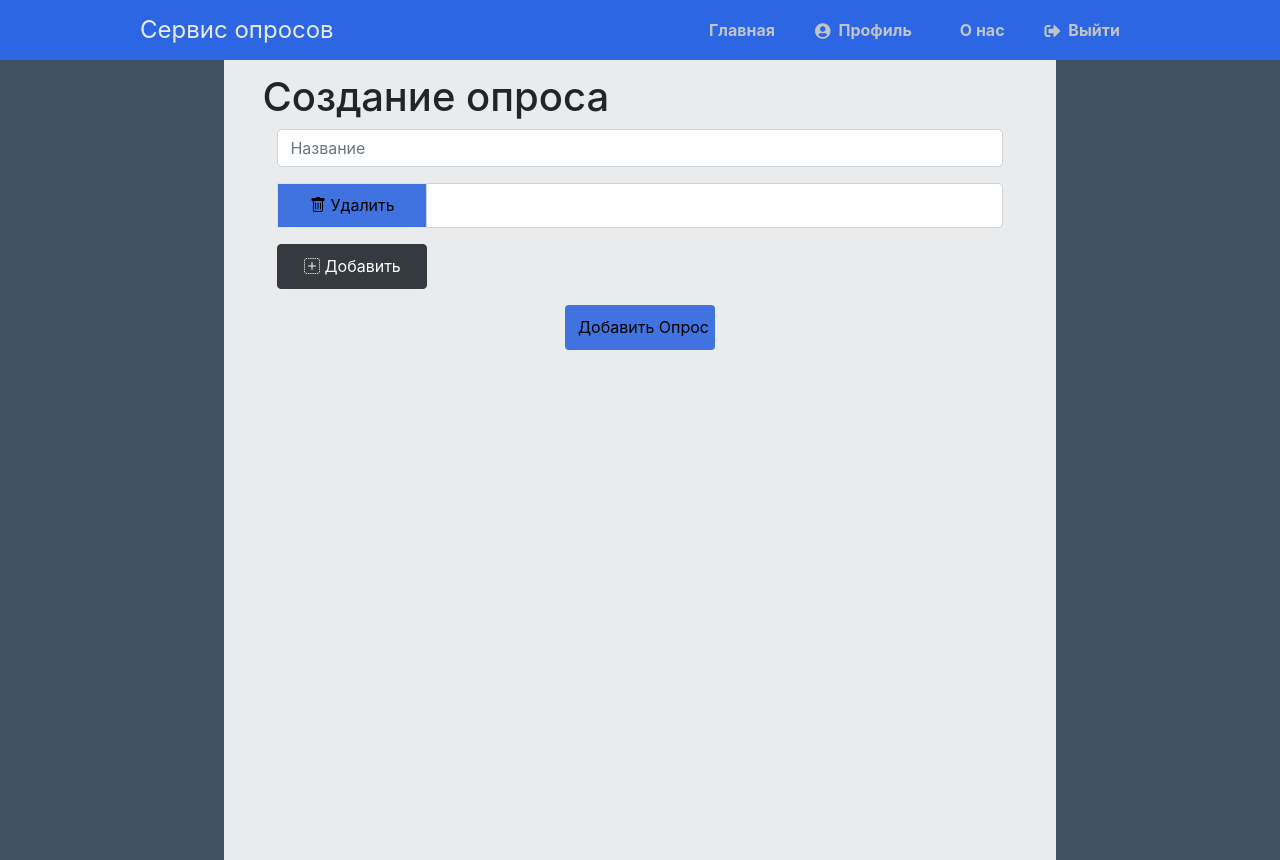
After one commit to DmitriyShestakov123/KR_RSChIR, a PHP site: page /createsurvey.php in a window 1280 px wide. The commit adds this page. Run offline with PHP 8.4, Linux system fonts and the light colour scheme; a user stored in the database is signed in; some libraries are stand-ins or nearby versions.

Commit message:
Added reg and creating surveys

```diff
--- /dev/null
+++ b/site/createsurvey.php
@@ -0,0 +1,82 @@
+<?php
+require('utils/user.php');
+require('utils/surveyUtils.php');
+session();
+addSurvey();
+?>
+<!DOCTYPE html>
+<html>
+
+<head>
+	<meta charset="utf-8">
+	<title>Создать опрос</title>
+	<link href="styles/style.css" rel="stylesheet" type="text/css">
+	<link rel="stylesheet" href="https://use.fontawesome.com/releases/v5.7.1/css/all.css">
+	<link rel="icon" type="image/png" href="favicon.png" />
+    <link rel="stylesheet" href=
+"//maxcdn.bootstrapcdn.com/bootstrap/4.0.0/css/bootstrap.min.css">
+    <link rel="stylesheet" href=
+"https://cdn.jsdelivr.net/npm/bootstrap-icons@1.3.0/font/bootstrap-icons.css">
+    <script src="//ajax.googleapis.com/ajax/libs/jquery/3.2.1/jquery.min.js">
+    </script>
+</head>
+
+<body class="loggedin" style="background-color: #435165;">
+	<nav class="navtop">
+		<div>
+			<h1>Сервис опросов</h1>
+			<a href="main.php"><i class="fas fa-home-alt"></i>Главная</a>
+			<a href="profile.php"><i class="fas fa-user-circle"></i>Профиль</a>
+			<a href="index.html"><i class="fa-solid fa-circle-info"></i>О нас</a>
+			<a href="logout.php"><i class="fas fa-sign-out-alt"></i>Выйти</a>
+		</div>
+	</nav>
+    <div class="profile">
+        <h1>Создание опроса</h1>
+        <form method="post">
+            <div class="col-lg-12">
+                <input type="text" class="form-control m-input" name="surveyName" placeholder="Название"  method="post">
+                <div id="row">
+                    <div class="input-group">
+                        <div class="input-group-prepend">
+                            <button
+                                id="DeleteRow" type="button">
+                                <i class="bi-trash"></i>
+                                Удалить
+                            </button>
+                        </div>
+                        <input type="text"
+                            class="form-control m-input" method="post" name="0">
+                    </div>
+                </div>
+                <div id="newinput"></div>
+                <div style="width:100%" class="input-group"><button id="rowAdder" type="button"
+                    class="btn btn-dark">
+                    <span class="bi bi-plus-square-dotted">
+                    </span> Добавить
+                </button></div>
+                <div class="div-submit">
+                    <input type="submit" value="Добавить Опрос" class="btn" name="make-survey-btn" method="post"/>
+                </div>
+            </div>
+        </form>
+    </div>
+    <script type="text/javascript">
+        var id = 1;
+        $("#rowAdder").click(function () {
+            newRowAdd =
+            '<div id="row"> <div class="input-group">' +
+            '<div class="input-group-prepend">' +
+            '<button id="DeleteRow" type="button">' +
+            '<i class="bi bi-trash"></i>Удалить</button> </div>' +
+            '<input name=' + '\"' + id + '\"' + ' type="text" class="form-control m-input" method="post"> </div> </div>';
+
+            $('#newinput').append(newRowAdd);
+            id += 1;
+        });
+
+        $("body").on("click", "#DeleteRow", function () {
+            $(this).parents("#row").remove();
+        })
+    </script>
+</body>
--- a/site/main.php
+++ b/site/main.php
@@ -29,6 +29,6 @@ session();
         <? showPreview();?>
     </div>
     <footer>
-        <p>© 2022 Servey Service</p>
+        <p>© 2022 Survey Service</p>
     </footer>
 </body>
--- a/site/styles/style.css
+++ b/site/styles/style.css
@@ -55,6 +55,14 @@ body {
 .navtop div a:hover {
 	color: #eaebed;
 }
+.back-btn {
+    background-color: #ffffff;
+    width: 100px;
+    height: 30px;
+    border-radius:0;
+    font-size: medium;
+    font-weight: 500;
+}
 .container2 {
     align-items: center;
     justify-content: center;
@@ -64,7 +72,7 @@ body {
     width: 400px;
     background-color: #ffffff;
     box-shadow: 0 0 9px 0 rgba(0, 0, 0, 0.3);
-    margin: 100px auto;
+    margin: 0 0 100px 0;
 }
 .login h1 {
     text-align: center;
@@ -254,3 +262,20 @@ button {
     transform: translate(0px, 1px);
     transition: 100ms;
 }
+
+/* ---- Survey Create ---- */
+.input-group {
+    margin: 1rem 0 1rem 0;
+}
+.btn {
+    background-color: #4073e0;
+    width: 150px;
+    height: 45px;
+}
+.div-submit {
+    width: 100%;
+    display: flex;
+    align-items: center;
+    flex-direction: row;
+    justify-content: space-around;
+}
--- a/site/survey.php
+++ b/site/survey.php
@@ -36,5 +36,4 @@ session();
 		<p>© 2022 Servey Service</p>
 	</footer>
 </body>
-<?php
-?>
+</html>
--- a/site/utils/surveyUtils.php
+++ b/site/utils/surveyUtils.php
@@ -26,9 +26,34 @@
     $mysqli->close();
 }
 
+function makeOwnResults() {
+    $flag = false;
+    $mysqli = new mysqli("db", "user", "password", "appDB");
+    $mysqli->set_charset("utf-8");
+    $author = $_SESSION['name'];
+    $result = $mysqli->query("SELECT * FROM survey_questions WHERE creator='$author'");
+    $curSurvey = 0;
+    foreach ($result as $row) {
+        echo "<br>";
+        if ($row['idSurvey'] != $curSurvey) {
+            if ($flag)
+                echo "</div></div>";
+            $flag = true;
+            echo "<div>";
+            echo "<h1 class='survey'>{$row['surveyName']}</h1>";
+            echo "<button class='interaction' id=$curSurvey onclick='myFunction(this.id)'>Показать/скрыть</button>";
+            echo "<div id=$curSurvey style='display: none;'>";
+            $curSurvey += 1;
+        }
+        echo "<p>{$row['questionBody']}</p>";
+        getAnswers($row['idQuestion']);
+    }
+    $mysqli->close();
+}
 
 function makeResults()
 {
+    $flag = false;
     $mysqli = new mysqli("db", "user", "password", "appDB");
     $mysqli->set_charset("utf-8");
     $result = $mysqli->query("SELECT * FROM survey_questions");
@@ -36,10 +61,13 @@ function makeResults()
     foreach ($result as $row) {
         echo "<br>";
         if ($row['idSurvey'] != $curSurvey) {
-            echo "</div>";
+            if ($flag)
+                echo "</div></div>";
+            $flag = true;
+            echo "<div>";
             echo "<h1 class='survey'>{$row['surveyName']}</h1>";
             echo "<button class='interaction' id=$curSurvey onclick='myFunction(this.id)'>Показать/скрыть</button>";
-            echo "<div id=$curSurvey>";
+            echo "<div id=$curSurvey style='display: none;'>";
             $curSurvey += 1;
         }
         echo "<p>{$row['questionBody']}</p>";
@@ -140,4 +168,37 @@ function showSurvey($id)
     }
 
 }
+function addSurvey() {
+    if(isset($_POST["make-survey-btn"])) {
+        if($_POST['surveyName']) {
+            $questions = [];
+            for ($i = 0; $i < 100; $i++ ) {
+                if ($_POST[(string)$i]) {
+                    //echo $_POST[(string)$i] . "<br>";
+                    array_push($questions, $_POST[(string)$i]);
+                }
+            }
+            if($questions[0]) {
+                $mysqli = new mysqli("db", "user", "password", "appDB");
+                $lastId = $mysqli->query("SELECT idSurvey FROM survey_questions ORDER BY idSurvey DESC LIMIT 1");
+                foreach($lastId as $row) {
+                    //var_dump($row);
+                    $id = (int)$row['idSurvey'] + 1;
+                    //echo $id;
+                }
+                foreach ($questions as $question) {
+                    echo $question;
+                    $stmt = $mysqli->prepare("INSERT INTO survey_questions(surveyName, idSurvey, questionBody, creator) VALUES (?, ?, ?, ?)");
+                    $stmt->bind_param('siss', $_POST['surveyName'], $id, $question, $_SESSION['name']);
+                    $stmt->execute();
+                    $stmt = $mysqli->query("INSERT INTO survey_answers(idSurvey, idQuestion) VALUES ($id, (SELECT idQuestion FROM survey_questions ORDER BY idQuestion DESC LIMIT 1));");
+                }
+                $mysqli->close();
+            }
+        }
+        else {
+            echo "<script>alert('Введите название опроса')</script>";
+        }
+    }
+}
 ?>
--- a/site/utils/user.php
+++ b/site/utils/user.php
@@ -51,7 +51,6 @@ function session()
             echo '<script>alert("Пароли не совпадают")</script>';
         } else if ($oldPassword === $password && $newPasswordConfirm === $newPassword) {
             $stmt = $con->prepare("UPDATE users SET passwords=? WHERE username=?");
-            echo $stmt;
             $stmt->bind_param('ss', $_POST['new_passwd'], $username);
             $stmt->execute();
         }
```
Also changed, not shown: docker-compose.yml (+12 -0 lines), initdb/init.sql (+13 -11 lines), site/index.php (+5 -3 lines), site/profile.php (+10 -1 lines), site/register.php (added, +40 -0 lines), site/utils/logging.php (+39 -16 lines).
